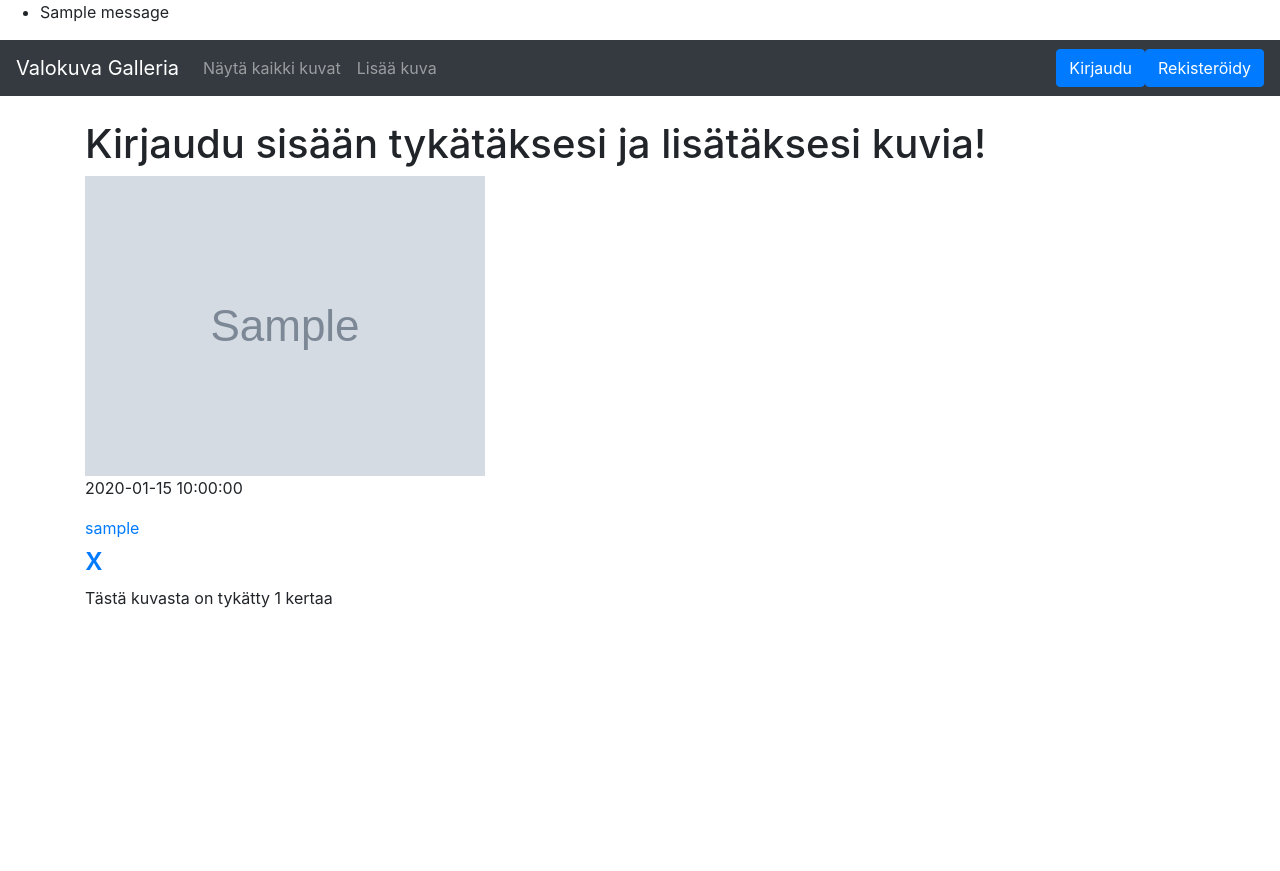
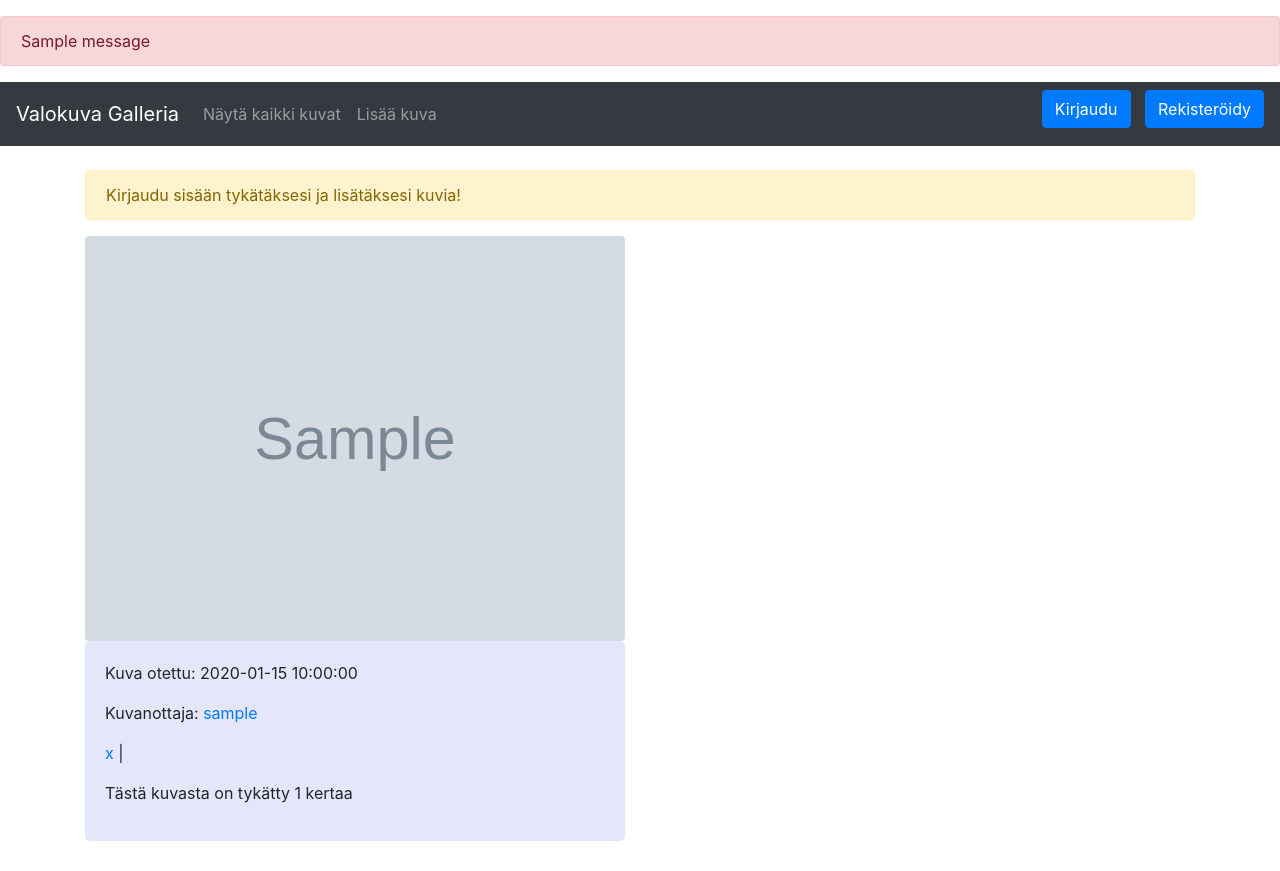
Before and after one commit to Tseipii89/Valokuvagalleria-tietokantasovellus-koulu, a Flask app: page /pictures in a window 1280 px wide. Before the commit the page ends 608 px from the top, so only its background shows below. Run offline with Flask 2, Linux system fonts and the light colour scheme; tables that the repository leaves empty hold one stand-in row (values such as "Sample post"); grey boxes marked "Sample" are stand-in pictures; one stand-in notice (Sample message) is shown; some libraries are stand-ins or nearby versions.

Commit message:
add custom css and more styling

```diff
--- /dev/null
+++ b/application/static/css/main.css
@@ -0,0 +1,47 @@
+/******************/
+/* Body */
+/******************/
+.white-text {
+    color: #fff;
+}
+
+.btn {
+    margin-bottom: 10px;
+}
+
+/******************/
+/* Alerts */
+/******************/
+.flashes {
+    list-style: none!important;
+    margin: 0px;
+    padding: 0px;
+}
+
+.alert {
+    margin-top: 1rem;
+}
+
+
+/******************/
+/* Navi */
+/******************/
+.login {
+    margin-right: 10px;
+}
+
+
+/******************/
+/* Image -gallery */
+/******************/
+
+.images img{
+    width: 100%;
+}
+
+.images .image-info {
+    background: #E6E6FA;
+    padding: 20px;
+    border-radius: 5px;
+    margin-bottom: 30px;
+}
--- a/application/templates/layout.html
+++ b/application/templates/layout.html
@@ -7,12 +7,15 @@
         {% if messages %}
             <ul class=flashes>
             {% for message in messages %}
-            <li>{{ message }}</li>
+            <li>
+                <div class="alert alert-danger" role="alert">{{ message }}</div>
+            </li>
             {% endfor %}
             </ul>
         {% endif %}
     {% endwith %}
     <link rel="stylesheet" href="https://maxcdn.bootstrapcdn.com/bootstrap/4.0.0/css/bootstrap.min.css" integrity="sha384-Gn5384xqQ1aoWXA+058RXPxPg6fy4IWvTNh0E263XmFcJlSAwiGgFAW/dAiS6JXm" crossorigin="anonymous">
+    <link rel="stylesheet" href="{{ url_for('static', filename='css/main.css') }}">
   </head>
 
   <body>
@@ -33,12 +36,14 @@
             </ul>
             <div class="form-inline mt-2 mt-md-0">
                 {% if current_user.is_authenticated %}
-                <p>
-                  Kirjautunut nimellä {{ current_user.username }}. <a href="{{ url_for('auth_logout') }}">Kirjaudu ulos</a>
+                <p class="white-text">
+                  Kirjautunut nimellä <strong>{{ current_user.username }}</strong>. <a class="btn btn-danger" href="{{ url_for('auth_logout') }}">Kirjaudu ulos</a>
                 </p>
               {% else %}
-                  <a class="btn btn-primary" href="{{ url_for('auth_login') }}">Kirjaudu</a>
-                  <a class="btn btn-primary" href="{{ url_for('register_form') }}">Rekisteröidy</a>
+                <div>
+                  <a class="login btn btn-primary" href="{{ url_for('auth_login') }}">Kirjaudu</a>
+                  <a class="register btn btn-primary" href="{{ url_for('register_form') }}">Rekisteröidy</a>
+                </div>
               {% endif %}
             </div>
         </div>
--- a/application/templates/pictures/list.html
+++ b/application/templates/pictures/list.html
@@ -3,26 +3,30 @@
 {% block body %}
 
 {% if currentUser.id == null %}
-      <h1>Kirjaudu sisään tykätäksesi ja lisätäksesi kuvia!</h1>
+<div class="alert alert-warning" role="alert">Kirjaudu sisään tykätäksesi ja lisätäksesi kuvia!</div>
 {% endif %}
 
 
 
-
+<div class="row">
   {% for picture in pictures %}
 
-    <div>
-        <img src="{{ picture.path }}" />
-        <p>{{ picture.date_taken }}</p>
+  <div class="col-6 images">
+    <img class="rounded" src="{{ picture.path }}" alt="henkilön {{ picture.account_id }} kuva" />
+    <div class="image-info">
+      <p>Kuva otettu: {{ picture.date_taken }}</p>
       {% for author in authors %}
       {% if  picture.account_id == author.id %}
-            <a href="{{ url_for('pictures_user', user_id = author.id)}}">{{ author.name }}</a>
+      <p>Kuvanottaja: <a href="{{ url_for('pictures_user', user_id = author.id)}}">{{ author.name }}</a></p>
       {% endif %}
       {% endfor %}
+      <p>
         {% for h in picture.hashtags %}
-              <h2><a href="{{ url_for('pictures_hashtags', hashtag = h.id)}}">{{ h.hashtag }}</a></h2>
+
+        <a href="{{ url_for('pictures_hashtags', hashtag = h.id)}}">{{ h.hashtag }}</a> |
+
         {% endfor %}
-
+      </p>
 
       {% for pic in how_many %}
       {% if  picture.id == pic.id %}
@@ -38,38 +42,28 @@
       {% if currentUser.id != null %}
       {% if (currentUser.id, picture.id) in find_like %}
       <form method="POST" action="{{ url_for('likes_delete', picture_id = picture.id)}}">
-              <table>
-                <tr>
-              <td colspan="2">
-                <input type="submit" value="En tykkääkkään!"/>
-              </td>
-                </tr>
-              </table>
+        <input class="btn btn-warning" type="submit" value="En tykkääkkään!" />
       </form>
       {% else %}
       <form method="POST" action="{{ url_for('likes_create', picture_id = picture.id)}}">
-              <table>
-                <tr>
-                <td colspan="2">
-                  <input type="submit" value="Tykkää!"/>
-                </td>
-                </tr>
-              </table>
+        <input class="btn btn-success" type="submit" value="Tykkää!" />
       </form>
       {% endif %}
       {% endif %}
-  </div>
+
 
 
       {% if currentUser.id == picture.account_id %}
+
+      <a class="btn btn-primary" href="{{url_for('picture_update', picture_id = picture.id)}}">Päivitä kuvan tietoja</a>
+
       <form method="POST" action="{{url_for('remove_picture', picture_id = picture.id)}}">
-          <input type="submit" value="Poista!">
+        <input class="btn btn-danger" type="submit" value="Poista!">
       </form>
 
-
-
-        <a class="btn btn-primary" href="{{url_for('picture_update', picture_id = picture.id)}}">Päivitä kuvan tietoja</a>
       {% endif %}
+    </div>
+  </div>
   {% endfor %}
-
+</div>
 {% endblock %}
--- a/application/templates/pictures/new.html
+++ b/application/templates/pictures/new.html
@@ -36,7 +36,7 @@
         </tr>
         <tr>
           <td colspan="2">
-              <input type="submit" value="Lisää kuva"/>
+              <input class="btn btn-success" type="submit" value="Lisää kuva"/>
           </td>
         </tr>
     </table>
```
Also changed, not shown: application/templates/static/css/main.css (added, +7 -0 lines). Lines whose indentation alone changed are shown as unchanged.
